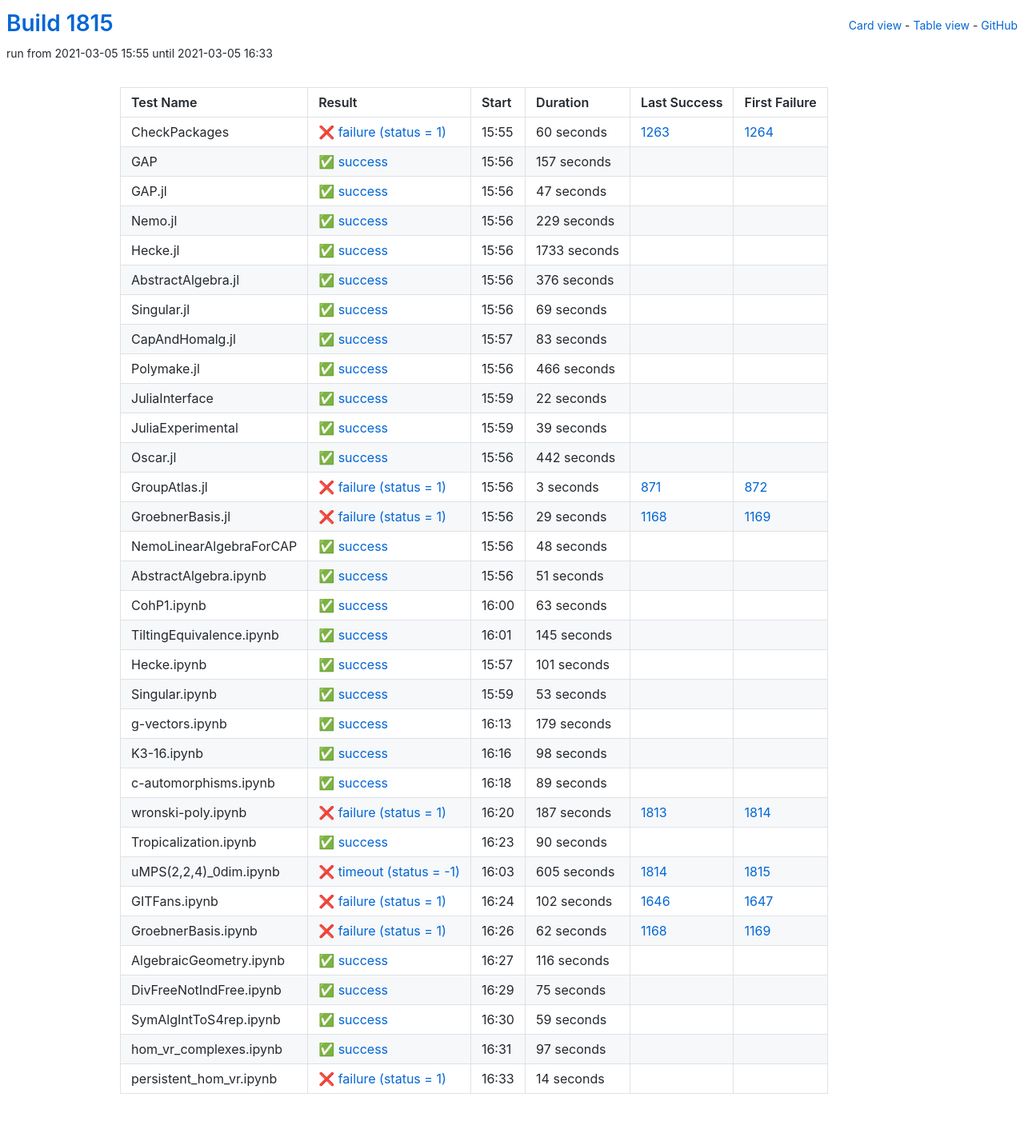
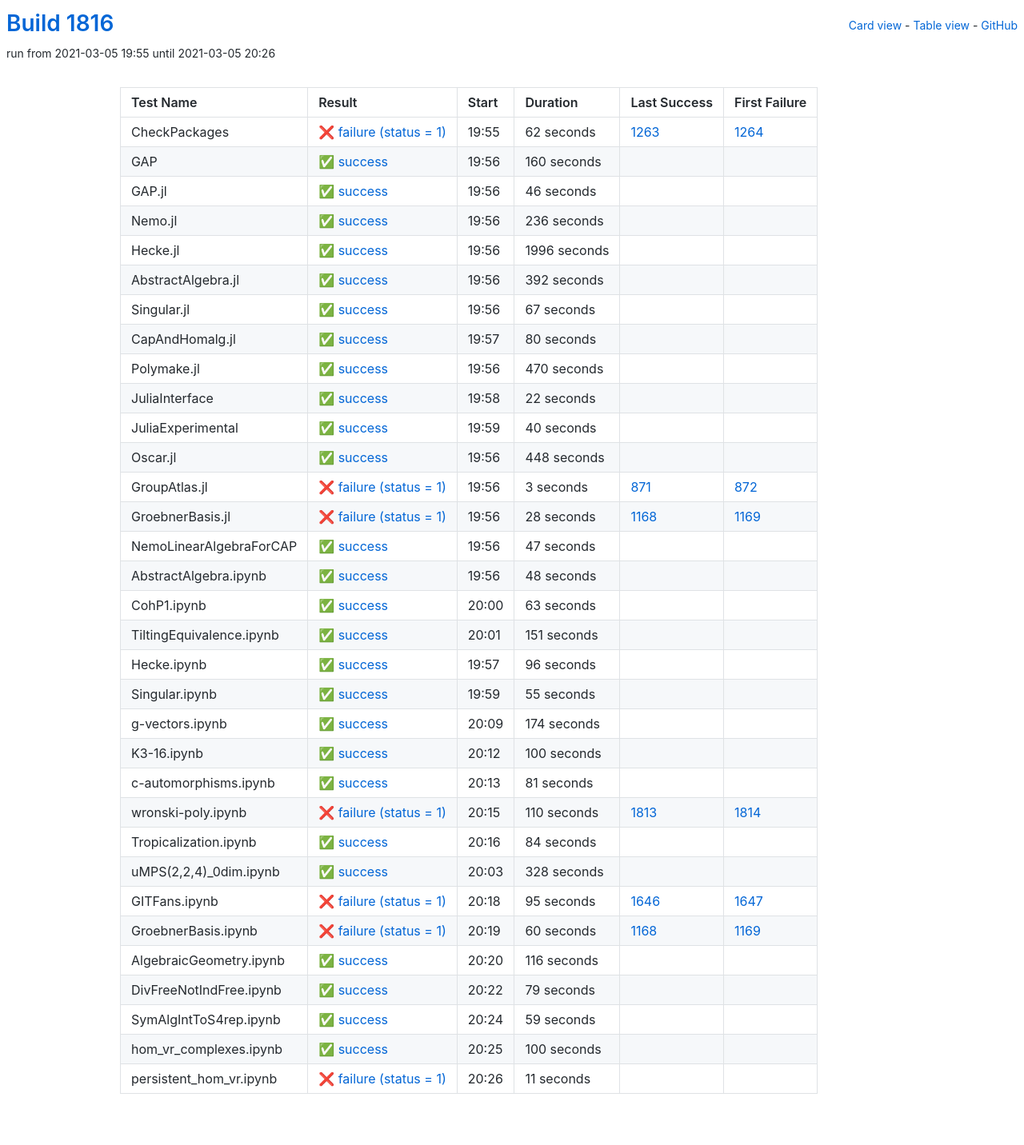
Before and after one commit to oscar-system/oscar-ci-status-stable, a Jekyll site: the page built from table.html, in a window 1280 px wide. Shown: the whole page at 80% size. Built offline with Jekyll 4.4.1, drawn with Linux system fonts in a browser that asks for light colours.

Commit message:
Build #1816

```diff
--- a/_data/ci.yml
+++ b/_data/ci.yml
@@ -1,6 +1,6 @@
 ---
-build: 1815
-build_url: https://oscarci.mathematik.uni-kl.de/job/oscar-stable/1815/
+build: 1816
+build_url: https://oscarci.mathematik.uni-kl.de/job/oscar-stable/1816/
 job: oscar-stable
 organization: oscar-system
 repo: oscar-ci-status-stable
@@ -8,116 +8,116 @@ repourl: https://github.com/oscar-system/oscar-ci-status-stable
 tests:
 - name: CheckPackages
   id: checkpackages
-  log: https://oscarci.mathematik.uni-kl.de/job/oscar-stable/1815/artifact/logs/build-1815/CheckPackages.log
-  start: 2021-03-05 15:55
+  log: https://oscarci.mathematik.uni-kl.de/job/oscar-stable/1816/artifact/logs/build-1816/CheckPackages.log
+  start: 2021-03-05 19:55
   success: false
   exitcode: 1
   status: failure
-  duration: 60
+  duration: 62
   last_success: 1263
   last_success_url: https://oscarci.mathematik.uni-kl.de/job/oscar-stable/1263/
   first_failure: 1264
   first_failure_url: https://oscarci.mathematik.uni-kl.de/job/oscar-stable/1264/
 - name: GAP
   id: gap
-  log: https://oscarci.mathematik.uni-kl.de/job/oscar-stable/1815/artifact/logs/build-1815/GAP.log
-  start: 2021-03-05 15:56
+  log: https://oscarci.mathematik.uni-kl.de/job/oscar-stable/1816/artifact/logs/build-1816/GAP.log
+  start: 2021-03-05 19:56
   success: true
   exitcode: 0
   status: success
-  duration: 157
+  duration: 160
   last_success: false
   last_success_url:
   first_failure: false
   first_failure_url:
 - name: GAP.jl
   id: gap-jl
-  log: https://oscarci.mathematik.uni-kl.de/job/oscar-stable/1815/artifact/logs/build-1815/GAP.jl.log
-  start: 2021-03-05 15:56
+  log: https://oscarci.mathematik.uni-kl.de/job/oscar-stable/1816/artifact/logs/build-1816/GAP.jl.log
+  start: 2021-03-05 19:56
   success: true
   exitcode: 0
   status: success
-  duration: 47
+  duration: 46
   last_success: false
   last_success_url:
   first_failure: false
   first_failure_url:
 - name: Nemo.jl
   id: nemo-jl
-  log: https://oscarci.mathematik.uni-kl.de/job/oscar-stable/1815/artifact/logs/build-1815/Nemo.jl.log
-  start: 2021-03-05 15:56
+  log: https://oscarci.mathematik.uni-kl.de/job/oscar-stable/1816/artifact/logs/build-1816/Nemo.jl.log
+  start: 2021-03-05 19:56
   success: true
   exitcode: 0
   status: success
-  duration: 229
+  duration: 236
   last_success: false
   last_success_url:
   first_failure: false
   first_failure_url:
 - name: Hecke.jl
   id: hecke-jl
-  log: https://oscarci.mathematik.uni-kl.de/job/oscar-stable/1815/artifact/logs/build-1815/Hecke.jl.log
-  start: 2021-03-05 15:56
+  log: https://oscarci.mathematik.uni-kl.de/job/oscar-stable/1816/artifact/logs/build-1816/Hecke.jl.log
+  start: 2021-03-05 19:56
   success: true
   exitcode: 0
   status: success
-  duration: 1733
+  duration: 1996
   last_success: false
   last_success_url:
   first_failure: false
   first_failure_url:
 - name: AbstractAlgebra.jl
   id: abstractalgebra-jl
-  log: https://oscarci.mathematik.uni-kl.de/job/oscar-stable/1815/artifact/logs/build-1815/AbstractAlgebra.jl.log
-  start: 2021-03-05 15:56
+  log: https://oscarci.mathematik.uni-kl.de/job/oscar-stable/1816/artifact/logs/build-1816/AbstractAlgebra.jl.log
+  start: 2021-03-05 19:56
   success: true
   exitcode: 0
   status: success
-  duration: 376
+  duration: 392
   last_success: false
   last_success_url:
   first_failure: false
   first_failure_url:
 - name: Singular.jl
   id: singular-jl
-  log: https://oscarci.mathematik.uni-kl.de/job/oscar-stable/1815/artifact/logs/build-1815/Singular.jl.log
-  start: 2021-03-05 15:56
+  log: https://oscarci.mathematik.uni-kl.de/job/oscar-stable/1816/artifact/logs/build-1816/Singular.jl.log
+  start: 2021-03-05 19:56
   success: true
   exitcode: 0
   status: success
-  duration: 69
+  duration: 67
   last_success: false
   last_success_url:
   first_failure: false
   first_failure_url:
 - name: CapAndHomalg.jl
   id: capandhomalg-jl
-  log: https://oscarci.mathematik.uni-kl.de/job/oscar-stable/1815/artifact/logs/build-1815/CapAndHomalg.jl.log
-  start: 2021-03-05 15:57
+  log: https://oscarci.mathematik.uni-kl.de/job/oscar-stable/1816/artifact/logs/build-1816/CapAndHomalg.jl.log
+  start: 2021-03-05 19:57
   success: true
   exitcode: 0
   status: success
-  duration: 83
+  duration: 80
   last_success: false
   last_success_url:
   first_failure: false
   first_failure_url:
 - name: Polymake.jl
   id: polymake-jl
-  log: https://oscarci.mathematik.uni-kl.de/job/oscar-stable/1815/artifact/logs/build-1815/Polymake.jl.log
-  start: 2021-03-05 15:56
+  log: https://oscarci.mathematik.uni-kl.de/job/oscar-stable/1816/artifact/logs/build-1816/Polymake.jl.log
+  start: 2021-03-05 19:56
   success: true
   exitcode: 0
   status: success
-  duration: 466
+  duration: 470
   last_success: false
   last_success_url:
   first_failure: false
   first_failure_url:
 - name: JuliaInterface
   id: juliainterface
-  log: https://oscarci.mathematik.uni-kl.de/job/oscar-stable/1815/artifact/logs/build-1815/JuliaInterface.log
-  start: 2021-03-05 15:59
+  log: https://oscarci.mathematik.uni-kl.de/job/oscar-stable/1816/artifact/logs/build-1816/JuliaInterface.log
+  start: 2021-03-05 19:58
   success: true
   exitcode: 0
   status: success
@@ -128,32 +128,32 @@ tests:
   first_failure_url:
 - name: JuliaExperimental
   id: juliaexperimental
-  log: https://oscarci.mathematik.uni-kl.de/job/oscar-stable/1815/artifact/logs/build-1815/JuliaExperimental.log
-  start: 2021-03-05 15:59
+  log: https://oscarci.mathematik.uni-kl.de/job/oscar-stable/1816/artifact/logs/build-1816/JuliaExperimental.log
+  start: 2021-03-05 19:59
   success: true
   exitcode: 0
   status: success
-  duration: 39
+  duration: 40
   last_success: false
   last_success_url:
   first_failure: false
   first_failure_url:
 - name: Oscar.jl
   id: oscar-jl
-  log: https://oscarci.mathematik.uni-kl.de/job/oscar-stable/1815/artifact/logs/build-1815/Oscar.jl.log
-  start: 2021-03-05 15:56
+  log: https://oscarci.mathematik.uni-kl.de/job/oscar-stable/1816/artifact/logs/build-1816/Oscar.jl.log
+  start: 2021-03-05 19:56
   success: true
   exitcode: 0
   status: success
-  duration: 442
+  duration: 448
   last_success: false
   last_success_url:
   first_failure: false
   first_failure_url:
 - name: GroupAtlas.jl
   id: groupatlas-jl
-  log: https://oscarci.mathematik.uni-kl.de/job/oscar-stable/1815/artifact/logs/build-1815/GroupAtlas.jl.log
-  start: 2021-03-05 15:56
+  log: https://oscarci.mathematik.uni-kl.de/job/oscar-stable/1816/artifact/logs/build-1816/GroupAtlas.jl.log
+  start: 2021-03-05 19:56
   success: false
   exitcode: 1
   status: failure
@@ -164,20 +164,32 @@ tests:
   first_failure_url: https://oscarci.mathematik.uni-kl.de/job/oscar-stable/872/
 - name: GroebnerBasis.jl
   id: groebnerbasis-jl
-  log: https://oscarci.mathematik.uni-kl.de/job/oscar-stable/1815/artifact/logs/build-1815/GroebnerBasis.jl.log
-  start: 2021-03-05 15:56
+  log: https://oscarci.mathematik.uni-kl.de/job/oscar-stable/1816/artifact/logs/build-1816/GroebnerBasis.jl.log
+  start: 2021-03-05 19:56
   success: false
   exitcode: 1
   status: failure
-  duration: 29
+  duration: 28
   last_success: 1168
   last_success_url: https://oscarci.mathematik.uni-kl.de/job/oscar-stable/1168/
   first_failure: 1169
   first_failure_url: https://oscarci.mathematik.uni-kl.de/job/oscar-stable/1169/
 - name: NemoLinearAlgebraForCAP
   id: nemolinearalgebraforcap
-  log: https://oscarci.mathematik.uni-kl.de/job/oscar-stable/1815/artifact/logs/build-1815/NemoLinearAlgebraForCAP.log
-  start: 2021-03-05 15:56
+  log: https://oscarci.mathematik.uni-kl.de/job/oscar-stable/1816/artifact/logs/build-1816/NemoLinearAlgebraForCAP.log
+  start: 2021-03-05 19:56
+  success: true
+  exitcode: 0
+  status: success
+  duration: 47
+  last_success: false
+  last_success_url:
+  first_failure: false
+  first_failure_url:
+- name: AbstractAlgebra.ipynb
+  id: abstractalgebra-ipynb
+  log: https://oscarci.mathematik.uni-kl.de/job/oscar-stable/1816/artifact/logs/build-1816/AbstractAlgebra.ipynb.log
+  start: 2021-03-05 19:56
   success: true
   exitcode: 0
   status: success
@@ -186,22 +198,10 @@ tests:
   last_success_url:
   first_failure: false
   first_failure_url:
-- name: AbstractAlgebra.ipynb
-  id: abstractalgebra-ipynb
-  log: https://oscarci.mathematik.uni-kl.de/job/oscar-stable/1815/artifact/logs/build-1815/AbstractAlgebra.ipynb.log
-  start: 2021-03-05 15:56
-  success: true
-  exitcode: 0
-  status: success
-  duration: 51
-  last_success: false
-  last_success_url:
-  first_failure: false
-  first_failure_url:
 - name: CohP1.ipynb
   id: cohp1-ipynb
-  log: https://oscarci.mathematik.uni-kl.de/job/oscar-stable/1815/artifact/logs/build-1815/CohP1.ipynb.log
-  start: 2021-03-05 16:00
+  log: https://oscarci.mathematik.uni-kl.de/job/oscar-stable/1816/artifact/logs/build-1816/CohP1.ipynb.log
+  start: 2021-03-05 20:00
   success: true
   exitcode: 0
   status: success
@@ -212,140 +212,140 @@ tests:
   first_failure_url:
 - name: TiltingEquivalence.ipynb
   id: tiltingequivalence-ipynb
-  log: https://oscarci.mathematik.uni-kl.de/job/oscar-stable/1815/artifact/logs/build-1815/TiltingEquivalence.ipynb.log
-  start: 2021-03-05 16:01
+  log: https://oscarci.mathematik.uni-kl.de/job/oscar-stable/1816/artifact/logs/build-1816/TiltingEquivalence.ipynb.log
+  start: 2021-03-05 20:01
   success: true
   exitcode: 0
   status: success
-  duration: 145
+  duration: 151
   last_success: false
   last_success_url:
   first_failure: false
   first_failure_url:
 - name: Hecke.ipynb
   id: hecke-ipynb
-  log: https://oscarci.mathematik.uni-kl.de/job/oscar-stable/1815/artifact/logs/build-1815/Hecke.ipynb.log
-  start: 2021-03-05 15:57
+  log: https://oscarci.mathematik.uni-kl.de/job/oscar-stable/1816/artifact/logs/build-1816/Hecke.ipynb.log
+  start: 2021-03-05 19:57
   success: true
   exitcode: 0
   status: success
-  duration: 101
+  duration: 96
   last_success: false
   last_success_url:
   first_failure: false
   first_failure_url:
 - name: Singular.ipynb
   id: singular-ipynb
-  log: https://oscarci.mathematik.uni-kl.de/job/oscar-stable/1815/artifact/logs/build-1815/Singular.ipynb.log
-  start: 2021-03-05 15:59
+  log: https://oscarci.mathematik.uni-kl.de/job/oscar-stable/1816/artifact/logs/build-1816/Singular.ipynb.log
+  start: 2021-03-05 19:59
   success: true
   exitcode: 0
   status: success
-  duration: 53
+  duration: 55
   last_success: false
   last_success_url:
   first_failure: false
   first_failure_url:
 - name: g-vectors.ipynb
   id: g-vectors-ipynb
-  log: https://oscarci.mathematik.uni-kl.de/job/oscar-stable/1815/artifact/logs/build-1815/g-vectors.ipynb.log
-  start: 2021-03-05 16:13
+  log: https://oscarci.mathematik.uni-kl.de/job/oscar-stable/1816/artifact/logs/build-1816/g-vectors.ipynb.log
+  start: 2021-03-05 20:09
   success: true
   exitcode: 0
   status: success
-  duration: 179
+  duration: 174
   last_success: false
   last_success_url:
   first_failure: false
   first_failure_url:
 - name: K3-16.ipynb
   id: k3-16-ipynb
-  log: https://oscarci.mathematik.uni-kl.de/job/oscar-stable/1815/artifact/logs/build-1815/K3-16.ipynb.log
-  start: 2021-03-05 16:16
+  log: https://oscarci.mathematik.uni-kl.de/job/oscar-stable/1816/artifact/logs/build-1816/K3-16.ipynb.log
+  start: 2021-03-05 20:12
   success: true
   exitcode: 0
   status: success
-  duration: 98
+  duration: 100
   last_success: false
   last_success_url:
   first_failure: false
   first_failure_url:
 - name: c-automorphisms.ipynb
   id: c-automorphisms-ipynb
-  log: https://oscarci.mathematik.uni-kl.de/job/oscar-stable/1815/artifact/logs/build-1815/c-automorphisms.ipynb.log
-  start: 2021-03-05 16:18
+  log: https://oscarci.mathematik.uni-kl.de/job/oscar-stable/1816/artifact/logs/build-1816/c-automorphisms.ipynb.log
+  start: 2021-03-05 20:13
   success: true
   exitcode: 0
   status: success
-  duration: 89
+  duration: 81
   last_success: false
   last_success_url:
   first_failure: false
   first_failure_url:
 - name: wronski-poly.ipynb
   id: wronski-poly-ipynb
-  log: https://oscarci.mathematik.uni-kl.de/job/oscar-stable/1815/artifact/logs/build-1815/wronski-poly.ipynb.log
-  start: 2021-03-05 16:20
+  log: https://oscarci.mathematik.uni-kl.de/job/oscar-stable/1816/artifact/logs/build-1816/wronski-poly.ipynb.log
+  start: 2021-03-05 20:15
   success: false
   exitcode: 1
   status: failure
-  duration: 187
+  duration: 110
   last_success: 1813
   last_success_url: https://oscarci.mathematik.uni-kl.de/job/oscar-stable/1813/
   first_failure: 1814
   first_failure_url: https://oscarci.mathematik.uni-kl.de/job/oscar-stable/1814/
 - name: Tropicalization.ipynb
   id: tropicalization-ipynb
-  log: https://oscarci.mathematik.uni-kl.de/job/oscar-stable/1815/artifact/logs/build-1815/Tropicalization.ipynb.log
-  start: 2021-03-05 16:23
+  log: https://oscarci.mathematik.uni-kl.de/job/oscar-stable/1816/artifact/logs/build-1816/Tropicalization.ipynb.log
+  start: 2021-03-05 20:16
   success: true
   exitcode: 0
   status: success
-  duration: 90
+  duration: 84
   last_success: false
   last_success_url:
   first_failure: false
   first_failure_url:
 - name: uMPS(2,2,4)_0dim.ipynb
   id: umps-2-2-4-0dim-ipynb
-  log: https://oscarci.mathematik.uni-kl.de/job/oscar-stable/1815/artifact/logs/build-1815/uMPS-2-2-4-_0dim.ipynb.log
-  start: 2021-03-05 16:03
-  success: false
-  exitcode: -1
-  status: timeout
-  duration: 605
-  last_success: 1814
-  last_success_url: https://oscarci.mathematik.uni-kl.de/job/oscar-stable/1814/
-  first_failure: 1815
-  first_failure_url: https://oscarci.mathematik.uni-kl.de/job/oscar-stable/1815/
+  log: https://oscarci.mathematik.uni-kl.de/job/oscar-stable/1816/artifact/logs/build-1816/uMPS-2-2-4-_0dim.ipynb.log
+  start: 2021-03-05 20:03
+  success: true
+  exitcode: 0
+  status: success
+  duration: 328
+  last_success: false
+  last_success_url:
+  first_failure: false
+  first_failure_url:
 - name: GITFans.ipynb
   id: gitfans-ipynb
-  log: https://oscarci.mathematik.uni-kl.de/job/oscar-stable/1815/artifact/logs/build-1815/GITFans.ipynb.log
-  start: 2021-03-05 16:24
+  log: https://oscarci.mathematik.uni-kl.de/job/oscar-stable/1816/artifact/logs/build-1816/GITFans.ipynb.log
+  start: 2021-03-05 20:18
   success: false
   exitcode: 1
   status: failure
-  duration: 102
+  duration: 95
   last_success: 1646
   last_success_url: https://oscarci.mathematik.uni-kl.de/job/oscar-stable/1646/
   first_failure: 1647
   first_failure_url: https://oscarci.mathematik.uni-kl.de/job/oscar-stable/1647/
 - name: GroebnerBasis.ipynb
   id: groebnerbasis-ipynb
-  log: https://oscarci.mathematik.uni-kl.de/job/oscar-stable/1815/artifact/logs/build-1815/GroebnerBasis.ipynb.log
-  start: 2021-03-05 16:26
+  log: https://oscarci.mathematik.uni-kl.de/job/oscar-stable/1816/artifact/logs/build-1816/GroebnerBasis.ipynb.log
+  start: 2021-03-05 20:19
   success: false
   exitcode: 1
   status: failure
-  duration: 62
+  duration: 60
   last_success: 1168
   last_success_url: https://oscarci.mathematik.uni-kl.de/job/oscar-stable/1168/
   first_failure: 1169
   first_failure_url: https://oscarci.mathematik.uni-kl.de/job/oscar-stable/1169/
 - name: AlgebraicGeometry.ipynb
   id: algebraicgeometry-ipynb
-  log: https://oscarci.mathematik.uni-kl.de/job/oscar-stable/1815/artifact/logs/build-1815/AlgebraicGeometry.ipynb.log
-  start: 2021-03-05 16:27
+  log: https://oscarci.mathematik.uni-kl.de/job/oscar-stable/1816/artifact/logs/build-1816/AlgebraicGeometry.ipynb.log
+  start: 2021-03-05 20:20
   success: true
   exitcode: 0
   status: success
@@ -356,20 +356,20 @@ tests:
   first_failure_url:
 - name: DivFreeNotIndFree.ipynb
   id: divfreenotindfree-ipynb
-  log: https://oscarci.mathematik.uni-kl.de/job/oscar-stable/1815/artifact/logs/build-1815/DivFreeNotIndFree.ipynb.log
-  start: 2021-03-05 16:29
+  log: https://oscarci.mathematik.uni-kl.de/job/oscar-stable/1816/artifact/logs/build-1816/DivFreeNotIndFree.ipynb.log
+  start: 2021-03-05 20:22
   success: true
   exitcode: 0
   status: success
-  duration: 75
+  duration: 79
   last_success: false
   last_success_url:
   first_failure: false
   first_failure_url:
 - name: SymAlgIntToS4rep.ipynb
   id: symalginttos4rep-ipynb
-  log: https://oscarci.mathematik.uni-kl.de/job/oscar-stable/1815/artifact/logs/build-1815/SymAlgIntToS4rep.ipynb.log
-  start: 2021-03-05 16:30
+  log: https://oscarci.mathematik.uni-kl.de/job/oscar-stable/1816/artifact/logs/build-1816/SymAlgIntToS4rep.ipynb.log
+  start: 2021-03-05 20:24
   success: true
   exitcode: 0
   status: success
@@ -380,24 +380,24 @@ tests:
   first_failure_url:
 - name: hom_vr_complexes.ipynb
   id: hom-vr-complexes-ipynb
-  log: https://oscarci.mathematik.uni-kl.de/job/oscar-stable/1815/artifact/logs/build-1815/hom_vr_complexes.ipynb.log
-  start: 2021-03-05 16:31
+  log: https://oscarci.mathematik.uni-kl.de/job/oscar-stable/1816/artifact/logs/build-1816/hom_vr_complexes.ipynb.log
+  start: 2021-03-05 20:25
   success: true
   exitcode: 0
   status: success
-  duration: 97
+  duration: 100
   last_success: false
   last_success_url:
   first_failure: false
   first_failure_url:
 - name: persistent_hom_vr.ipynb
   id: persistent-hom-vr-ipynb
-  log: https://oscarci.mathematik.uni-kl.de/job/oscar-stable/1815/artifact/logs/build-1815/persistent_hom_vr.ipynb.log
-  start: 2021-03-05 16:33
+  log: https://oscarci.mathematik.uni-kl.de/job/oscar-stable/1816/artifact/logs/build-1816/persistent_hom_vr.ipynb.log
+  start: 2021-03-05 20:26
   success: false
   exitcode: 1
   status: failure
-  duration: 14
+  duration: 11
   last_success: false
   last_success_url:
   first_failure: false
```
Also changed, not shown: README.md.
